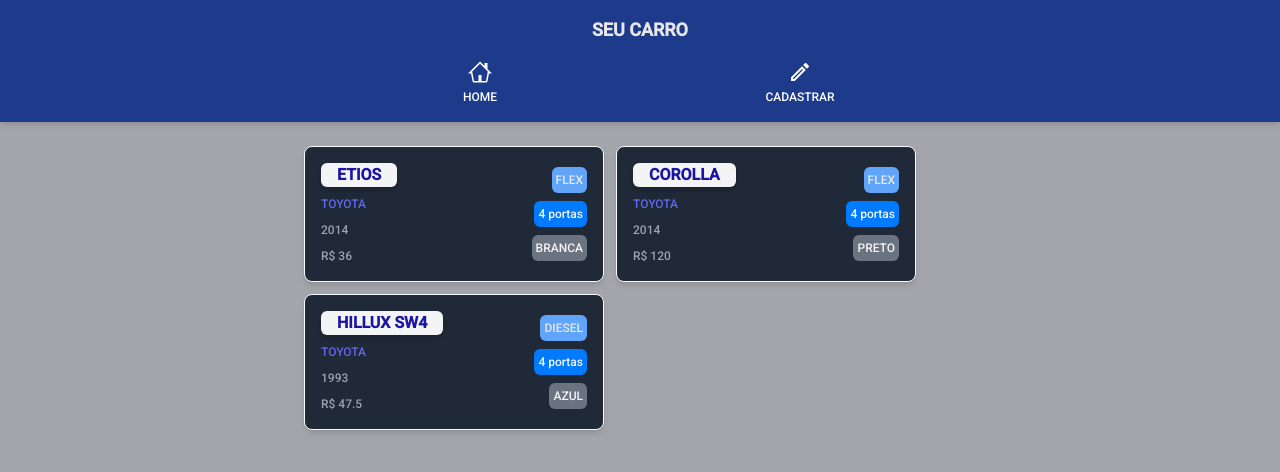
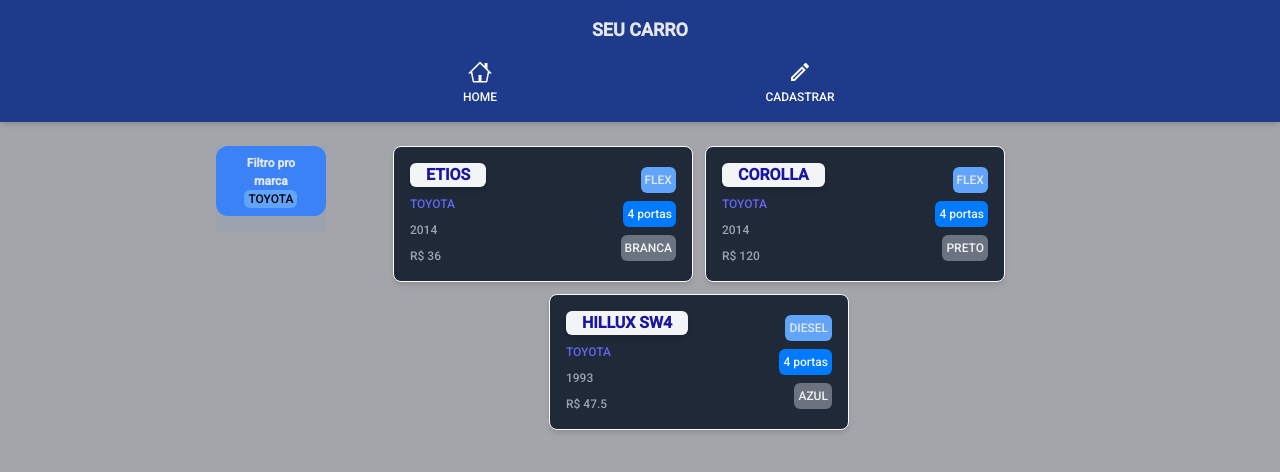
Before and after one commit to AndersonKeller/cars-list, a Next.js app: page / in a window 1280 px wide. Shown: the top 472 px of the page. Built offline with nearby package versions, Linux system fonts and the light colour scheme.

Commit message:
feat: create Filter by brands component, and layout improvment

```diff
--- a/src/app/page.tsx
+++ b/src/app/page.tsx
@@ -1,9 +1,12 @@
+import { Aside } from "@/components/aside/Aside";
 import { ListCars } from "@/components/list/ListCars";
-
 export default async function Home() {
   return (
-    <main className="py-6">
-      <ListCars />
-    </main>
+    <>
+      <main className="p-6 flex gap-2 max-w-4xl mx-auto">
+        <Aside />
+        <ListCars />
+      </main>
+    </>
   );
 }
--- /dev/null
+++ b/src/components/aside/Aside.tsx
@@ -0,0 +1,14 @@
+import { Filters } from "./Filters";
+
+export function Aside() {
+  return (
+    <aside className="bg-gray-400 fixed bottom-0 left-[5%] w-11/12 mx-auto flex sm:relative h-20 max-h-24 pb-4  sm:w-max sm:left-0  sm:h-max sm:max-h-none">
+      <div className="bg-blue-500 w-full rounded-xl px-4 py-2 max-h-16 overflow-auto sm:flex sm:flex-col sm:max-h-none">
+        <h3 className="text-center text-slate-200 font-bold">
+          Filtro pro marca
+        </h3>
+        <Filters />
+      </div>
+    </aside>
+  );
+}
--- /dev/null
+++ b/src/components/aside/Filters.tsx
@@ -0,0 +1,21 @@
+"use client";
+import { brandListStore } from "@/store/store";
+import { useEffect, useState } from "react";
+
+export function Filters() {
+  const { brands } = brandListStore();
+  const [brandList, setBrandList] = useState([] as string[]);
+  useEffect(() => {
+    setBrandList(brands);
+  }, []);
+  return (
+    <div className="flex gap-2 items-center justify-center flex-wrap  sm:flex-col sm:max-h-none">
+      {brandList &&
+        brandList.map((brand) => (
+          <button key={brand} className="bg-blue-400 px-1 rounded-md">
+            {brand}
+          </button>
+        ))}
+    </div>
+  );
+}
--- a/src/components/list/ListCars.tsx
+++ b/src/components/list/ListCars.tsx
@@ -12,7 +12,7 @@
     setList(cars);
   }, []);
   return list.length > 0 ? (
-    <ul className="w-11/12 max-w-2xl m-auto flex flex-wrap gap-3 items-center">
+    <ul className="w-11/12 max-w-3xl m-auto flex flex-wrap justify-center gap-3 items-center">
       {list.map((car: Cars) => (
         <InfosCar key={car.id} car={car} />
       ))}
```
